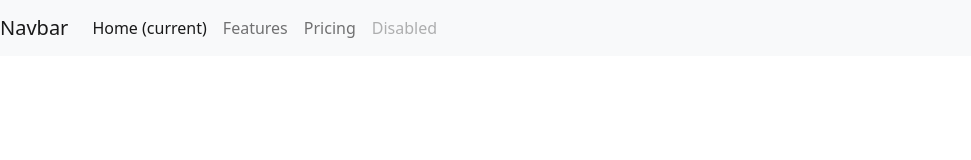
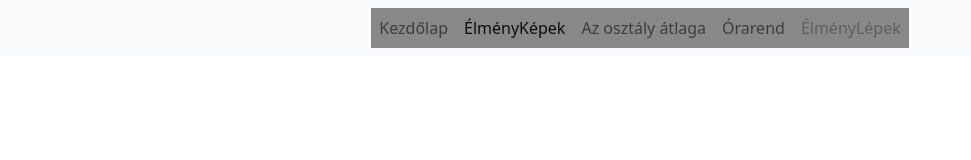
Before and after one commit to serverterem/vebolda3, a plain HTML site: page index.html in a window 1280 px wide. Shown: the whole page, without its empty margins (0-971 px from the left). Drawn offline with nearby package versions, Linux system fonts and the light colour scheme.

Commit message:
fejlec css

```diff
--- a/index.html
+++ b/index.html
@@ -12,16 +12,17 @@
 <body>
 
     <nav class="navbar navbar-expand-lg navbar-light bg-light">
-        <a class="navbar-brand" href="#">Navbar</a>
         <button class="navbar-toggler" type="button" data-toggle="collapse" data-target="#navbarNavAltMarkup" aria-controls="navbarNavAltMarkup" aria-expanded="false" aria-label="Toggle navigation">
           <span class="navbar-toggler-icon"></span>
         </button>
         <div class="collapse navbar-collapse" id="navbarNavAltMarkup">
           <div class="navbar-nav">
-            <a class="nav-item nav-link active" href="#">Home <span class="sr-only">(current)</span></a>
-            <a class="nav-item nav-link" href="#">Features</a>
-            <a class="nav-item nav-link" href="#">Pricing</a>
-            <a class="nav-item nav-link disabled" href="#">Disabled</a>
+            <a class="nav-item nav-link" href="#">Kezdőlap</a>
+            <a class="nav-item nav-link active" href="#">ÉlményKépek<span class="sr-only"></span></a>
+            <a class="nav-item nav-link" href="#">Az osztály átlaga</a>
+            <a class="nav-item nav-link" href="#">Órarend</a>
+            <a class="nav-item nav-link disabled" href="#">ÉlményLépek</a>
+
           </div>
         </div>
       </nav>
--- a/style.css
+++ b/style.css
@@ -0,0 +1,5 @@
+.navbar-nav{
+    background-color: #888888;
+    text-align: right;
+    margin: auto;
+}
```
